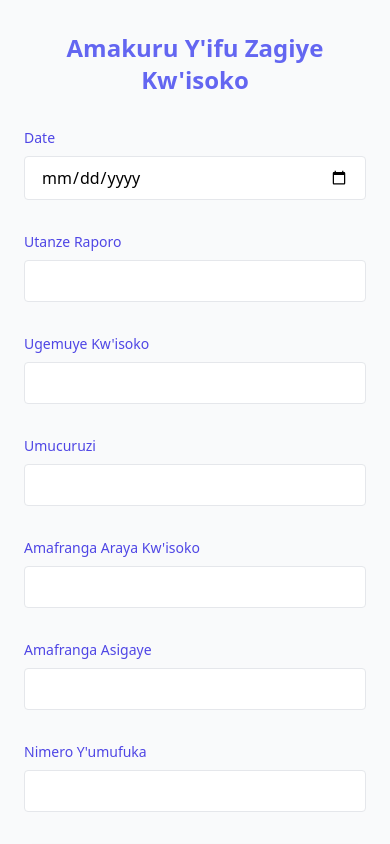
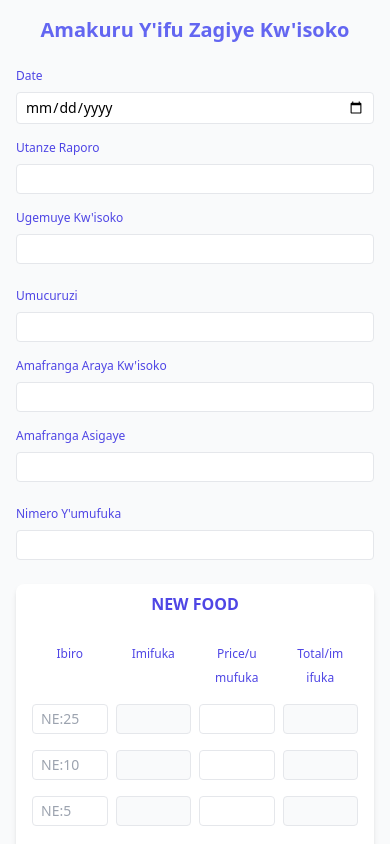
Before and after one commit to mogul250/corn-flour-preparation, a React (Vite) app in the folder front-end/: page /ProductFormSel in a window 390 px wide. Shown: the top 844 px of the page. Built offline with nearby package versions, Linux system fonts and the light colour scheme.

Commit message:
new change

```diff
--- a/front-end/src/components/ProductFormSel.jsx
+++ b/front-end/src/components/ProductFormSel.jsx
@@ -1,60 +1,137 @@
-const ProductGrid = ({ title, isEnvelope, titleColor }) => (
+import React, { useState, useEffect } from 'react';
+
+const ProductGrid = ({ title, isEnvelope, titleColor }) => {
+  const [rows, setRows] = useState([
+    { ibiro: '', imifuka: '', price: '', total: '' },
+    { ibiro: '', imifuka: '', price: '', total: '' },
+    { ibiro: '', imifuka: '', price: '', total: '' }
+  ]);
+
+  const ibiroProportion = isEnvelope
+  ?{ 0: 5}
+  :{
+    0: 25,
+    1: 10,
+    2: 5
+  };
+
+  const calculateImifuka = (ibiro, rowIndex) => {
+    const proportion = ibiroProportion[rowIndex];
+    if (!proportion || !ibiro) return '';
+
+    return Math.round(parseFloat(ibiro) / proportion);
+  };
+
+  const calculateTotal = (imifuka, price) => {
+    if (!imifuka || !price) return '';
+    return (parseFloat(imifuka) * parseFloat(price)).toFixed(2);
+  };
+
+  const handleInputChange = (rowIndex, field, value) => {
+    const newRows = [...rows];
+    newRows[rowIndex] = { ...newRows[rowIndex], [field]: value };
+
+
+    if (field === 'ibiro') {
+      newRows[rowIndex].imifuka = calculateImifuka(value, rowIndex);
+
+      if (newRows[rowIndex].price) {
+        newRows[rowIndex].total = calculateTotal(
+          newRows[rowIndex].imifuka,
+          newRows[rowIndex].price
+        );
+      }
+    }
+
+
+    if (field === 'price') {
+      newRows[rowIndex].total = calculateTotal(
+        newRows[rowIndex].imifuka,
+        value
+      );
+    }
+
+    setRows(newRows);
+  };
+
+  const calculateGrandTotal = () => {
+    return rows
+      .reduce((sum, row) => {
+        const total = parseFloat(row.total) || 0;
+        return sum + total;
+      }, 0)
+      .toFixed(2);
+  };
+
+
+  useEffect(() => {
+    if (isEnvelope) {
+      setRows([rows[0]]);
+    }
+  }, [isEnvelope]);
+
+  return (
     <div className="bg-white rounded-lg shadow-md overflow-hidden w-full">
       <h3 className={`${titleColor} text-center py-2 text-base font-semibold`}>
         {title}
       </h3>
-    <div className="p-6">
-      <div className="grid grid-cols-4 gap-6 mb-4">
+      <div className="p-4 sm:p-6">
+        <div className="grid grid-cols-4 gap-2 sm:gap-6 mb-4">
           <div className="text-center">
-          <span className="text-sm font-medium text-indigo-600">Ibiro</span>
+            <span className="text-xs sm:text-sm font-medium text-indigo-600">Ibiro</span>
           </div>
           <div className="text-center">
-          <span className="text-sm font-medium text-indigo-600">Imifuka</span>
+            <span className="text-xs sm:text-sm font-medium text-indigo-600">Imifuka</span>
           </div>
           <div className="text-center">
-          <span className="text-sm font-medium whitespace-pre-wrap text-indigo-600">Price/u{'\n'}mufuka</span>
+            <span className="text-xs sm:text-sm font-medium whitespace-pre-wrap text-indigo-600">
+              Price/u{'\n'}mufuka
+            </span>
           </div>
           <div className="text-center">
-          <span className="text-sm font-medium whitespace-pre-wrap text-indigo-600">Total/im{'\n'}ifuka</span>
+            <span className="text-xs sm:text-sm font-medium whitespace-pre-wrap text-indigo-600">
+              Total/im{'\n'}ifuka
+            </span>
           </div>
         </div>
-      {[...Array(isEnvelope ? 1 : 3)].map((_, index) => (
-        <div key={index} className="grid grid-cols-4 gap-6 mb-4">
+
+        {rows.map((row, index) => (
+          <div key={index} className="grid grid-cols-4 gap-2 sm:gap-6 mb-4">
             <input
-      type="text"
-      placeholder={
-        isEnvelope
-          ? "IS 5KG" // Placeholder only for the IS Envelope section
-          : index === 0
-          ? `${title.slice(0, 2)} 25KG`
-          : index === 1
-          ? "10KG"
-          : "5KG"
-      }
-
-            className="w-full px-4 py-2 text-base border rounded focus:outline-none focus:ring-1"
+              type="number"
+              value={row.ibiro}
+              onChange={(e) => handleInputChange(index, 'ibiro', e.target.value)}
+              placeholder={`${title.slice(0, 2)}:${ibiroProportion[index] || ''}`}
+              className="w-full px-2 sm:px-4 py-1 sm:py-2 text-sm sm:text-base border rounded focus:outline-none focus:ring-1"
             />
             <input
               type="text"
-            className="w-full px-4 py-2 text-base border rounded focus:outline-none focus:ring-1"
+              value={row.imifuka}
+              readOnly
+              className="w-full px-2 sm:px-4 py-1 sm:py-2 text-sm sm:text-base border rounded bg-gray-50"
+            />
+            <input
+              type="number"
+              value={row.price}
+              onChange={(e) => handleInputChange(index, 'price', e.target.value)}
+              className="w-full px-2 sm:px-4 py-1 sm:py-2 text-sm sm:text-base border rounded focus:outline-none focus:ring-1"
             />
             <input
               type="text"
-            className="w-full px-4 py-2 text-base border rounded focus:outline-none focus:ring-1"
-          />
-          <input
-            type="text"
+              value={row.total}
               readOnly
-            className="w-full px-4 py-2 text-base border rounded bg-gray-50"
+              className="w-full px-2 sm:px-4 py-1 sm:py-2 text-sm sm:text-base border rounded bg-gray-50"
             />
           </div>
         ))}
-      <div className="text-right font-bold mt-6 text text-indigo-600">
-        Total: 0 KG
+
+        <div className="text-right font-bold mt-4 sm:mt-6 text-sm sm:text-base text-indigo-600">
+          Total: {calculateGrandTotal()} KG
         </div>
       </div>
     </div>
   );
+};
 
 const ProductFormSel = () => {
   const handleSubmit = (e) => {
@@ -64,120 +141,118 @@ const ProductFormSel = () => {
   };
 
   return (
-    <div className="min-h-screen bg-gray-50 py-8">
-      <div className="max-w-[1400px] mx-auto px-6">
-        <h1 className="text-2xl font-bold text-indigo-500 text-center mb-8">
+    <div className="min-h-screen bg-gray-50 py-4 sm:py-8">
+      <div className="max-w-[1400px] mx-auto px-4 sm:px-6">
+        <h1 className="text-xl sm:text-2xl font-bold text-indigo-500 text-center mb-6 sm:mb-8">
           Amakuru Y'ifu Zagiye Kw'isoko
         </h1>
-        <form onSubmit={handleSubmit} className="space-y-8">
-
-          <div className="grid grid-cols-1 lg:grid-cols-3 gap-8">
+        <form onSubmit={handleSubmit} className="space-y-6 sm:space-y-8">
+          <div className="grid grid-cols-1 lg:grid-cols-3 gap-4 sm:gap-8">
             <div>
-              <label className="block text-sm font-medium mb-2 text-indigo-600">
+              <label className="block text-xs sm:text-sm font-medium mb-2 text-indigo-600">
                 Date
               </label>
               <input
                 type="date"
-                className="w-full px-4 py-2 text-base border rounded focus:outline-none focus:ring-1"
+                className="w-full px-2 sm:px-4 py-1 sm:py-2 text-sm sm:text-base border rounded focus:outline-none focus:ring-1"
                 required
               />
             </div>
             <div>
-              <label className="block text-sm font-medium mb-2 text-indigo-600">
+              <label className="block text-xs sm:text-sm font-medium mb-2 text-indigo-600">
                 Utanze Raporo
               </label>
               <input
                 type="number"
-                className="w-full px-4 py-2 text-base border rounded focus:outline-none focus:ring-1"
+                className="w-full px-2 sm:px-4 py-1 sm:py-2 text-sm sm:text-base border rounded focus:outline-none focus:ring-1"
                 required
               />
             </div>
             <div>
-              <label className="block text-sm font-medium mb-2 text-indigo-600">
+              <label className="block text-xs sm:text-sm font-medium mb-2 text-indigo-600">
                 Ugemuye Kw'isoko
               </label>
               <input
                 type="number"
-                className="w-full px-4 py-2 text-base border rounded focus:outline-none focus:ring-1"
+                className="w-full px-2 sm:px-4 py-1 sm:py-2 text-sm sm:text-base border rounded focus:outline-none focus:ring-1"
                 required
               />
             </div>
           </div>
 
-
-          <div className="grid grid-cols-1 lg:grid-cols-3 gap-8">
+          <div className="grid grid-cols-1 lg:grid-cols-3 gap-4 sm:gap-8">
             <div>
-              <label className="block text-sm font-medium mb-2 text-indigo-600">
+              <label className="block text-xs sm:text-sm font-medium mb-2 text-indigo-600">
                 Umucuruzi
               </label>
               <input
                 type="text"
-                className="w-full px-4 py-2 text-base border rounded focus:outline-none focus:ring-1"
+                className="w-full px-2 sm:px-4 py-1 sm:py-2 text-sm sm:text-base border rounded focus:outline-none focus:ring-1"
                 required
               />
             </div>
             <div>
-              <label className="block text-sm font-medium mb-2 text-indigo-600">
+              <label className="block text-xs sm:text-sm font-medium mb-2 text-indigo-600">
                 Amafranga Araya Kw'isoko
               </label>
               <input
                 type="text"
-                className="w-full px-4 py-2 text-base border rounded focus:outline-none focus:ring-1"
+                className="w-full px-2 sm:px-4 py-1 sm:py-2 text-sm sm:text-base border rounded focus:outline-none focus:ring-1"
                 required
               />
             </div>
             <div>
-              <label className="block text-sm font-medium mb-2 text-indigo-600">
+              <label className="block text-xs sm:text-sm font-medium mb-2 text-indigo-600">
                 Amafranga Asigaye
               </label>
               <input
                 type="text"
-                className="w-full px-4 py-2 text-base border rounded focus:outline-none focus:ring-1"
+                className="w-full px-2 sm:px-4 py-1 sm:py-2 text-sm sm:text-base border rounded focus:outline-none focus:ring-1"
                 required
               />
             </div>
           </div>
 
-
           <div>
-            <label className="block text-sm font-medium mb-2 text-indigo-600">
+            <label className="block text-xs sm:text-sm font-medium mb-2 text-indigo-600">
               Nimero Y'umufuka
             </label>
             <input
               type="text"
-              className="w-full max-w-md px-4 py-2 text-base border rounded focus:outline-none focus:ring-1"
+              className="w-full max-w-md px-2 sm:px-4 py-1 sm:py-2 text-sm sm:text-base border rounded focus:outline-none focus:ring-1"
               required
             />
           </div>
 
-
-          <div className="grid grid-cols-1 lg:grid-cols-2 2xl:grid-cols-4 gap-8 ">
-            <ProductGrid title="NEW FOOD" titleColor="text-indigo-600"  />
+          <div className="grid grid-cols-1 lg:grid-cols-2 2xl:grid-cols-4 gap-4 sm:gap-8">
+            <ProductGrid title="NEW FOOD" titleColor="text-indigo-600" />
             <ProductGrid title="IFUNGURO" titleColor="text-indigo-600" />
             <ProductGrid title="ISEZERANO" titleColor="text-indigo-600" />
             <ProductGrid title="MAGAJU" titleColor="text-indigo-600" />
           </div>
 
-
           <div className="max-w-4xl text-indigo-600">
-            <ProductGrid title="ISEZERANO ENVELOPE/5KG" titleColor="text-indigo-600" isEnvelope={true} />
+            <ProductGrid
+              title="ISEZERANO ENVELOPE/5KG"
+              titleColor="text-indigo-600"
+              isEnvelope={true}
+            />
           </div>
 
           <div>
-            <label className="block text-sm font-medium mb-2 text-indigo-600">
+            <label className="block text-xs sm:text-sm font-medium mb-2 text-indigo-600">
               Comment
             </label>
             <textarea
               rows="3"
-              className="w-full px-4 py-2 text-base border rounded focus:outline-none focus:ring-1"
+              className="w-full px-2 sm:px-4 py-1 sm:py-2 text-sm sm:text-base border rounded focus:outline-none focus:ring-1"
             />
           </div>
 
-          <div className="flex justify-center gap-4  text-indigo-600">
-
+          <div className="flex justify-center gap-4 text-indigo-600">
             <button
               type="submit"
-              className=" w-64 px-8 py-2 bg-indigo-500 text-white rounded hover:bg-indigo-700 transition-colors"
+              className="w-48 sm:w-64 px-6 sm:px-8 py-2 bg-indigo-500 text-white rounded hover:bg-indigo-700 transition-colors text-sm sm:text-base"
             >
               Kubika
             </button>
```
Lines whose indentation alone changed are shown as unchanged.
